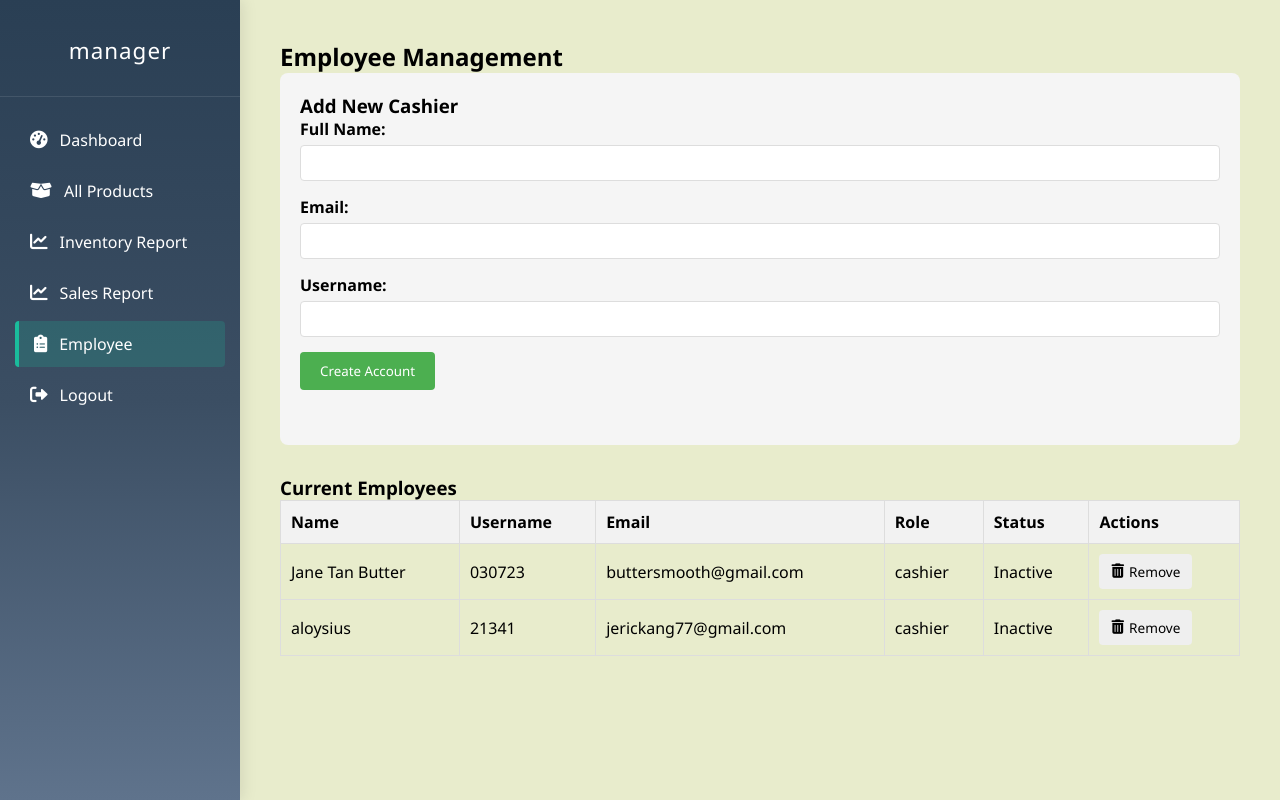
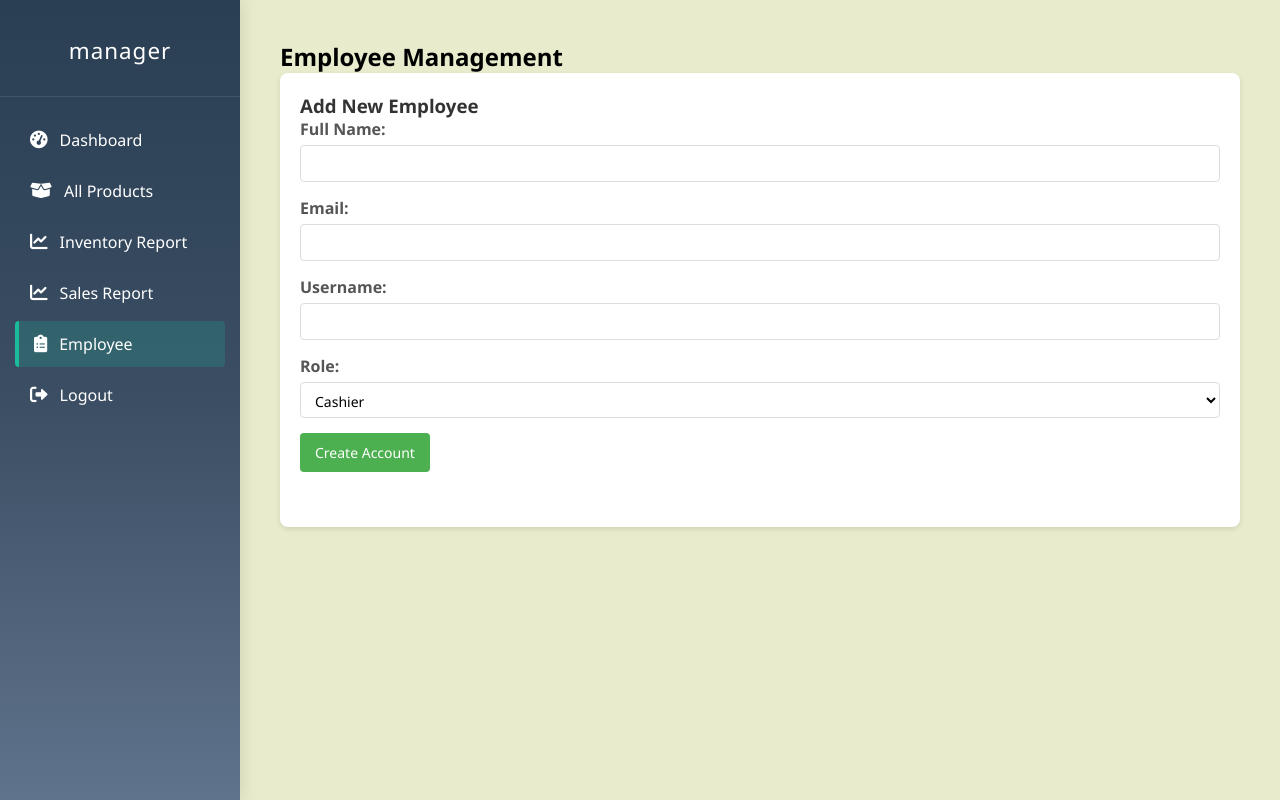
Before and after one commit to boslqx/ALL-2, a Flask app: page /manager/employee in a window 1280 px wide. Run offline with Flask 3, Linux system fonts and the light colour scheme; data comes from the database, SQL or seed files in the repository; both versions use the stored data as it was after the commit; parts of the project's set-up code (start-up, migrations or seed data) failed here and were passed over; some libraries are stand-ins or nearby versions.

Commit message:
register new employee done email
but havent able to complete registration

```diff
--- a/app.py
+++ b/app.py
@@ -21,13 +21,14 @@ app.config['SQLALCHEMY_DATABASE_URI'] = 'sqlite:///site.db'
 app.config['SQLALCHEMY_TRACK_MODIFICATIONS'] = False
 
 # ✅ Mail config
+# Current problematic config:
+# In app.py
 app.config['MAIL_SERVER'] = 'smtp.gmail.com'
 app.config['MAIL_PORT'] = 587
 app.config['MAIL_USE_TLS'] = True
-app.config['MAIL_USERNAME'] = 'bosliangqx@gmail.com'
-app.config['MAIL_PASSWORD'] = 'piei powg ateb kqid'
-app.config['MAIL_DEFAULT_SENDER'] = 'bosliangqx@gmail.com'
-
+app.config['MAIL_USERNAME'] = 'killerpill585@gmail.com'  # Your Gmail
+app.config['MAIL_PASSWORD'] = 'fsjc efmx pzqm pcfx'  # Use App Password, not regular password
+app.config['MAIL_DEFAULT_SENDER'] = 'killerpill585@gmail.com'
 # Initialize extensions
 db.init_app(app)
 mail.init_app(app)
--- a/db/models.py
+++ b/db/models.py
@@ -14,6 +14,10 @@ class User(db.Model):
     Role = db.Column(db.String(15), nullable=False)
     Name = db.Column(db.String(50), nullable=False)
     Email = db.Column(db.String(50), unique=True, nullable=False)
+    registration_token = db.Column(db.String(128))  # Add this
+    token_expiry = db.Column(db.DateTime)  # Add this
+    IsActive = db.Column(db.Boolean, default=False)  # Add this
+
 
     # Relationships
     transactions = db.relationship('Transaction', backref='cashier', lazy=True)
--- a/routes/manager.py
+++ b/routes/manager.py
@@ -2,8 +2,44 @@ from flask import Blueprint, render_template, session, current_app, request, jso
 import sqlite3, os
 import secrets
 import string
-from datetime import datetime
+from datetime import datetime,timedelta
 import base64
+import smtplib
+from email.mime.text import MIMEText
+from email.mime.multipart import MIMEMultipart
+from flask_mail import Message
+from extensions import mail
+from flask import url_for
+
+def send_account_email(name, email, username, password, role):
+    try:
+        subject = "Your New Account Details"
+        html = f"""
+        <h2>Welcome to the System, {name}!</h2>
+        <p>Your account has been created with the following details:</p>
+        <ul>
+            <li><strong>Username:</strong> {username}</li>
+            <li><strong>Temporary Password:</strong> {password}</li>
+            <li><strong>Role:</strong> {role.capitalize()}</li>
+        </ul>
+        <p>Please log in and change your password immediately.</p>
+        <p>Login URL: {request.host_url}login</p>
+        <p>Best regards,<br>The Management Team</p>
+        """
+
+        msg = Message(
+            subject=subject,
+            recipients=[email],
+            html=html,
+            sender=current_app.config['MAIL_DEFAULT_SENDER']
+        )
+
+        mail.send(msg)
+        current_app.logger.info(f"Account email sent to {email}")
+
+    except Exception as e:
+        current_app.logger.error(f"Error sending email to {email}: {str(e)}")
+        # Don't fail the operation if email fails
 
 manager_bp = Blueprint('manager', __name__, template_folder='../templates')
 
@@ -86,6 +122,7 @@ def get_activity_logs():
         if 'conn' in locals():
             conn.close()
 
+
 @manager_bp.route('/manager/add-employee', methods=['POST'])
 def add_employee():
     try:
@@ -93,28 +130,65 @@ def add_employee():
         name = data.get('name')
         email = data.get('email')
         username = data.get('username')
+        role = data.get('role', 'cashier')
 
-        if not all([name, username]):
-            return jsonify({'error': 'Name and username are required'}), 400
+        if not all([name, username, email]):
+            return jsonify({'error': 'Name, username and email are required'}), 400
 
+        # Generate token and expiry (24 hours from now)
+        token = secrets.token_urlsafe(32)
+        expiry = datetime.utcnow() + timedelta(hours=24)
         temp_password = generate_temp_password()
+
         db_path = os.path.join(current_app.instance_path, 'site.db')
         conn = sqlite3.connect(db_path)
         cursor = conn.cursor()
 
-        cursor.execute("SELECT UserID FROM User WHERE Username = ?", (username,))
+        # Check if username or email exists
+        cursor.execute("SELECT UserID FROM User WHERE Username = ? OR Email = ?", (username, email))
         if cursor.fetchone():
-            return jsonify({'error': 'Username already exists'}), 400
+            return jsonify({'error': 'Username or email already exists'}), 400
 
+        # Insert new employee with inactive status and temp password
         cursor.execute("""
-            INSERT INTO User (Name, Username, Email, Password, Role)
-            VALUES (?, ?, ?, ?, 'cashier')
-        """, (name, username, email, temp_password))
+            INSERT INTO User (Name, Username, Email, Role, Password, registration_token, token_expiry, IsActive)
+            VALUES (?, ?, ?, ?, ?, ?, ?, ?)
+        """, (name, username, email, role, temp_password, token, expiry, False))
 
         conn.commit()
+
+        # Generate proper registration URL
+        registration_url = url_for('register.register', token=token, _external=True)
+
+        try:
+            msg = Message(
+                subject="Complete Your Account Registration",
+                recipients=[email],
+                sender=current_app.config['MAIL_DEFAULT_SENDER']
+            )
+
+            msg.html = f"""
+            <h2>Welcome to the System, {name}!</h2>
+            <p>Your manager has created an account for you.</p>
+            <p>Your temporary password is: <strong>{temp_password}</strong></p>
+            <p>Please complete your registration by clicking the link below:</p>
+            <p><a href="{registration_url}">{registration_url}</a></p>
+            <p>This link will expire in 24 hours.</p>
+            <p>Best regards,<br>The Management Team</p>
+            """
+
+            mail.send(msg)
+            current_app.logger.info(f"Registration email sent to {email}")
+        except Exception as e:
+            current_app.logger.error(f"Error sending email to {email}: {str(e)}")
+            return jsonify({
+                'message': 'Employee added but email could not be sent. Please provide them with this registration link manually.',
+                'registration_url': registration_url,
+                'temp_password': temp_password
+            })
+
         return jsonify({
-            'message': 'Employee added successfully',
-            'temp_password': temp_password
+            'message': 'Employee added successfully. Registration email sent.'
         })
 
     except sqlite3.Error as e:
@@ -125,6 +199,40 @@ def add_employee():
         if 'conn' in locals():
             conn.close()
 
+def send_registration_email(name, email, token, temp_password=None):
+    try:
+        subject = "Complete Your Account Registration"
+        registration_url = url_for('register.register', token=token, _external=True)
+
+        html = f"""
+        <h2>Welcome to the System, {name}!</h2>
+        <p>Your manager has created an account for you.</p>
+        """
+
+        if temp_password:
+            html += f"""
+            <p>Your temporary password is: <strong>{temp_password}</strong></p>
+            """
+
+        html += f"""
+        <p>Please complete your registration by clicking the link below:</p>
+        <p><a href="{registration_url}">{registration_url}</a></p>
+        <p>This link will expire in 24 hours.</p>
+        <p>Best regards,<br>The Management Team</p>
+        """
+
+        msg = Message(
+            subject=subject,
+            recipients=[email],
+            html=html,
+            sender=current_app.config['MAIL_DEFAULT_SENDER']
+        )
+
+        mail.send(msg)
+        current_app.logger.info(f"Registration email sent to {email}")
+
+    except Exception as e:
+        current_app.logger.error(f"Error sending email to {email}: {str(e)}")
 @manager_bp.route('/manager/get-employees')
 def get_employees():
     try:
--- a/static/css/manager.css
+++ b/static/css/manager.css
@@ -774,3 +774,72 @@ body {
     background-color: #f8f9fa;
     font-weight: 600;
 }
+/* Employee form styles */
+.add-employee-form {
+    background: white;
+    padding: 20px;
+    border-radius: 8px;
+    box-shadow: 0 2px 5px rgba(0,0,0,0.1);
+    margin-bottom: 20px;
+}
+
+.add-employee-form h3 {
+    margin-top: 0;
+    color: #333;
+}
+
+.form-group {
+    margin-bottom: 15px;
+}
+
+.form-group label {
+    display: block;
+    margin-bottom: 5px;
+    font-weight: 600;
+    color: #555;
+}
+
+.form-group input,
+.form-group select {
+    width: 100%;
+    padding: 8px 10px;
+    border: 1px solid #ddd;
+    border-radius: 4px;
+    font-size: 14px;
+}
+
+.form-group select {
+    height: 36px;
+    background-color: white;
+}
+
+.btn-primary {
+    background-color: #4CAF50;
+    color: white;
+    border: none;
+    padding: 10px 15px;
+    border-radius: 4px;
+    cursor: pointer;
+    font-size: 14px;
+    transition: background-color 0.3s;
+}
+
+.btn-primary:hover {
+    background-color: #45a049;
+}
+
+.message {
+    margin-top: 15px;
+    padding: 10px;
+    border-radius: 4px;
+}
+
+.message.success {
+    background-color: #dff0d8;
+    color: #3c763d;
+}
+
+.message.error {
+    background-color: #f2dede;
+    color: #a94442;
+}
--- a/templates/manager.html
+++ b/templates/manager.html
@@ -215,7 +215,7 @@
             <div class="employee-management">
                 <h2>Employee Management</h2>
                 <div class="add-employee-form">
-                    <h3>Add New Cashier</h3>
+    <h3>Add New Employee</h3>
     <form id="addEmployeeForm">
         <div class="form-group">
             <label for="employeeName">Full Name:</label>
@@ -229,30 +229,16 @@
             <label for="employeeUsername">Username:</label>
             <input type="text" id="employeeUsername" name="username" required>
         </div>
+        <div class="form-group">
+            <label for="employeeRole">Role:</label>
+            <select id="employeeRole" name="role" required>
+                <option value="cashier">Cashier</option>
+                <option value="admin">Admin</option>
+            </select>
+        </div>
         <button type="submit" class="btn-primary">Create Account</button>
     </form>
     <div id="employeeMessage" class="message"></div>
-                </div>
-                <div class="employee-list">
-                    <h3>Current Employees</h3>
-                    <table id="employeesTable">
-                        <thead>
-                            <tr>
-                                <th>Name</th>
-                                <th>Username</th>
-                                <th>Email</th>
-                                <th>Role</th>
-                                <th>Status</th>
-                                <th>Actions</th>
-                            </tr>
-                        </thead>
-                        <tbody id="employeesBody">
-                            <!-- Employee data will be loaded here -->
-                        </tbody>
-                    </table>
-                </div>
-            </div>
-        </div>
 </div>
 
     <!-- Logout Confirmation Modal -->
@@ -615,7 +601,7 @@ function getProductImageUrl(imagePath) {
             <td>${employee.Name}</td>
             <td>${employee.Username}</td>
             <td>${employee.Email || 'N/A'}</td>
-                <td>${employee.Role}</td>
+            <td>${employee.Role === 'admin' ? 'Admin' : 'Cashier'}</td>
             <td>${employee.IsActive ? 'Active' : 'Inactive'}</td>
             <td>
                 <button class="action-button remove-button" data-id="${employee.UserID}">
@@ -669,7 +655,8 @@ function getProductImageUrl(imagePath) {
         const formData = {
             name: document.getElementById('employeeName').value,
             email: document.getElementById('employeeEmail').value,
-                    username: document.getElementById('employeeUsername').value
+            username: document.getElementById('employeeUsername').value,
+            role: document.getElementById('employeeRole').value
         };
 
         try {
@@ -681,7 +668,7 @@ function getProductImageUrl(imagePath) {
             const result = await response.json();
 
             if (response.ok) {
-                        showEmployeeMessage('Employee added successfully! Verification email sent.', 'success');
+                showEmployeeMessage('Employee added successfully! Account details sent to their email.', 'success');
                 addEmployeeForm.reset();
                 loadEmployees();
             } else {
--- a/templates/register_verify.html
+++ b/templates/register_verify.html
@@ -9,9 +9,9 @@
 </head>
 <body>
     <div class="login-container">
-        <h2>Verify Your Email</h2>
-        <p>Please enter the temporary password sent to your email</p>
-        <form method="POST" action="{{ url_for('register.register') }}">
+        <h2>Verify Your Account</h2>
+        <p>Please enter the temporary password from your email</p>
+        <form method="POST" action="{{ url_for('register.register_with_token', token=token) }}">
             <div class="input-group">
                 <label for="email">Email</label>
                 <input type="email" id="email" name="email" value="{{ session.get('register_email', '') }}" readonly>
```
Also changed, not shown: routes/register.py (+34 -20 lines), templates/register_set_password.html (+91 -33 lines), instance/site.db, 1 other file. Lines whose indentation alone changed are shown as unchanged.
